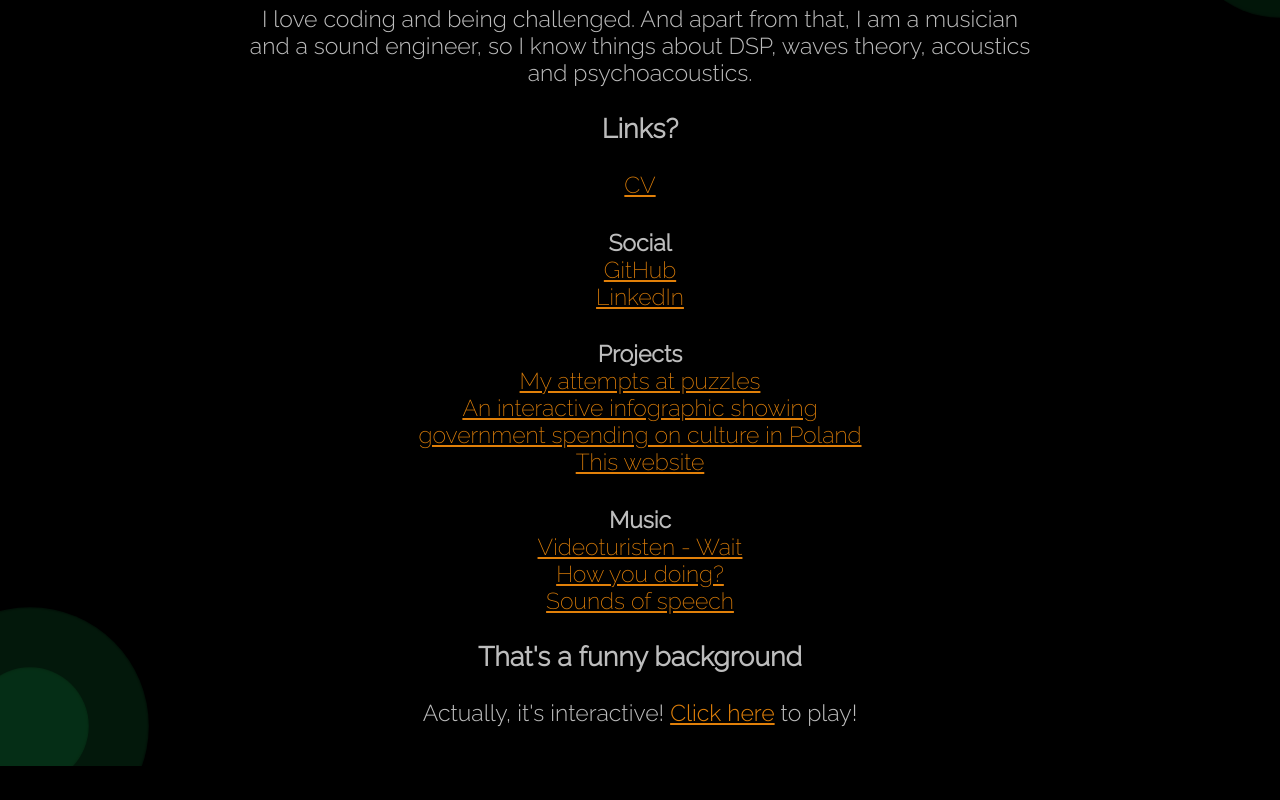
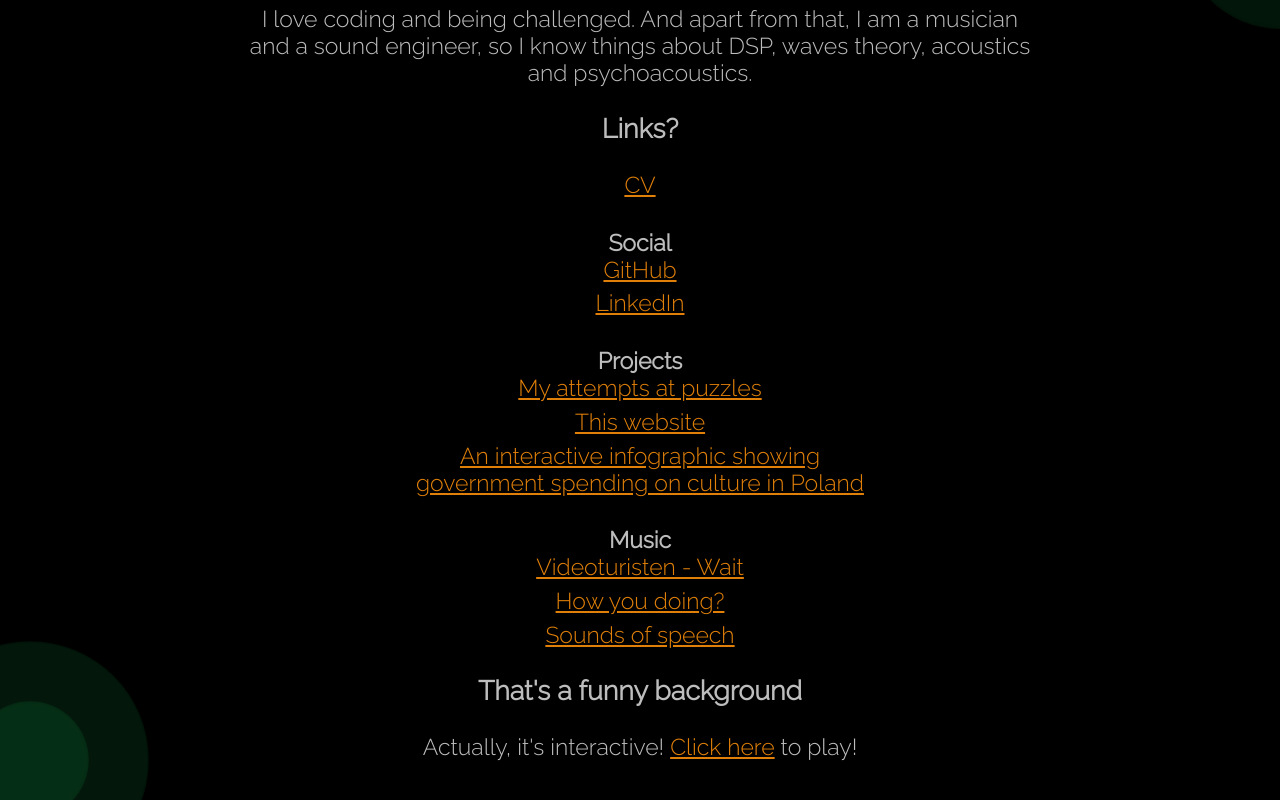
Before and after one commit to wytrych/website, a website with bundled scripts: page index.html in a window 1280 px wide. Shown: the part 505-1305 px from the top of the page. Before the commit the page ends 1271 px from the top, so only its background shows below. Built offline with nearby package versions, Linux system fonts and the light colour scheme.

Commit message:
Fix formatting

```diff
--- a/index.html
+++ b/index.html
@@ -29,20 +29,20 @@
         <h3>Links?</h3>
 
         <section class="links">
-            <a href="Marcin-Wolniewicz-CV.pdf">CV</a><br>
+            <p><a href="Marcin-Wolniewicz-CV.pdf">CV</a></p>
             <h4>Social</h4>
-            <a href="http://www.github.com/wytrych">GitHub</a><br>
-            <a href="http://www.linkedin.com/in/marcin-wolniewicz">LinkedIn</a><br>
+            <p><a href="http://www.github.com/wytrych">GitHub</a></p>
+            <p><a href="http://www.linkedin.com/in/marcin-wolniewicz">LinkedIn</a></p>
 
             <h4>Projects</h4>
-            <a href="http://www.github.com/wytrych/spotify-puzzles">My attempts at puzzles</a><br>
-            <a href="https://github.com/wytrych/infographic-culture">An interactive infographic showing<br>government spending on culture in Poland</a><br>
-            <a href="https://github.com/wytrych/website">This website</a>
+            <p><a href="http://www.github.com/wytrych/spotify-puzzles">My attempts at puzzles</a></p>
+            <p><a href="https://github.com/wytrych/website">This website</a></p>
+            <p><a href="https://github.com/wytrych/infographic-culture">An interactive infographic showing<br>government spending on culture in Poland</a></p>
 
             <h4>Music</h4>
-            <a href="https://www.youtube.com/watch?v=DLfsOHOimPk">Videoturisten - Wait</a><br>
-            <a href="https://www.youtube.com/watch?v=BYIKs6EGZNE">How you doing?</a><br>
-            <a href="https://www.youtube.com/watch?v=JsgOQCSfrHk">Sounds of speech</a><br>
+            <p><a href="https://www.youtube.com/watch?v=DLfsOHOimPk">Videoturisten - Wait</a></p>
+            <p><a href="https://www.youtube.com/watch?v=BYIKs6EGZNE">How you doing?</a></p>
+            <p><a href="https://www.youtube.com/watch?v=JsgOQCSfrHk">Sounds of speech</a></p>
 
         </section>
 
@@ -52,7 +52,7 @@
 	</main>
 
     <div id="empty-state-text">
-        <p>Turn up your speakers and click or tap on the background to create a sound wave. Position has meaning! (This might not work on some older browsers)</p>
+        <p>Turn up your speakers and click or tap on the background to create a sound wave. Position has meaning!<br>(This might not work on some older browsers)</p>
     </div>
 
     <canvas id="background"></canvas>
--- a/style.css
+++ b/style.css
@@ -83,3 +83,7 @@ a {
 .links h4 {
     margin-bottom: 0;
 }
+
+.links p {
+    margin-bottom: 0.3em;
+}
```
